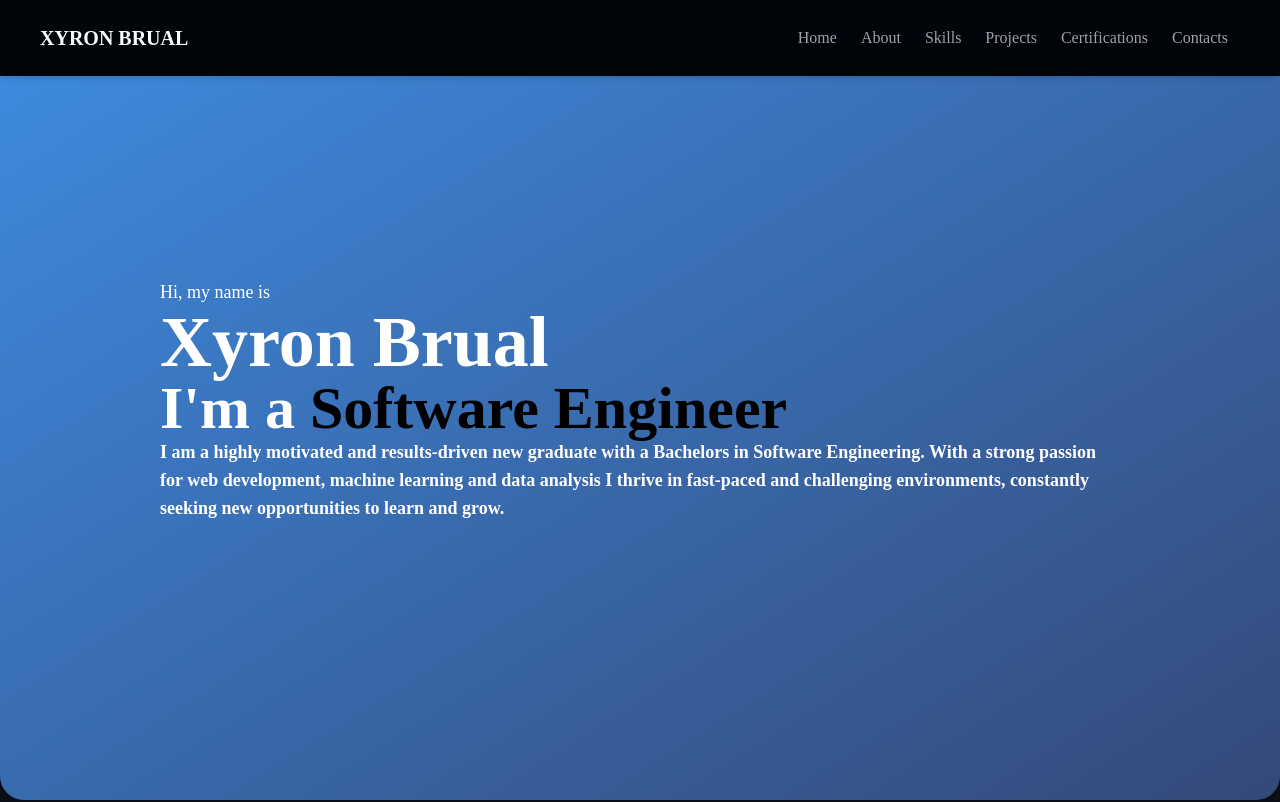
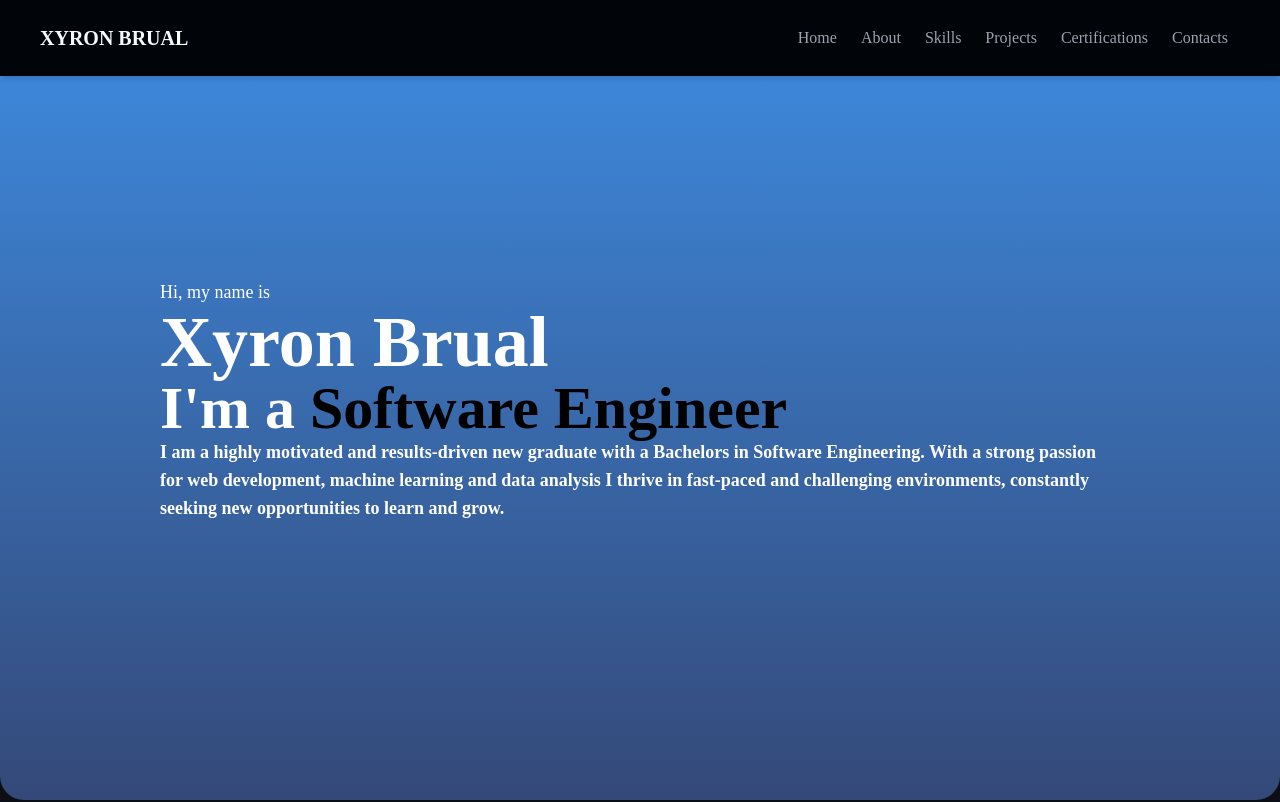
Before and after one commit to xyronic15/Portfolio, a React (Create React App) app in the folder xyron-brual/: page / in a window 1280 px wide. Shown: the top 802 px of the page. Built offline with nearby package versions, Linux system fonts and the light colour scheme.

Commit message:
Updated background

```diff
--- a/xyron-brual/src/components/Home.jsx
+++ b/xyron-brual/src/components/Home.jsx
@@ -6,7 +6,7 @@ export const Home = () => {
   return (
     <div
       name="Home"
-      className="relative w-full h-screen bg-[#25274d] bg-gradient-to-br from-[#3e8de3] to-[#5ba0e947] rounded-3xl shadow-lg z-[49]"
+      className="relative w-full h-screen bg-[#25274d] bg-gradient-to-b from-[#3e8de3] to-[#5ba0e947] rounded-3xl shadow-lg z-[49]"
     >
       <div className="max-w-screen-lg mx-auto px-8 flex flex-col justify-center h-full">
         <p className="sm:text-lg text-white">Hi, my name is</p>
```
